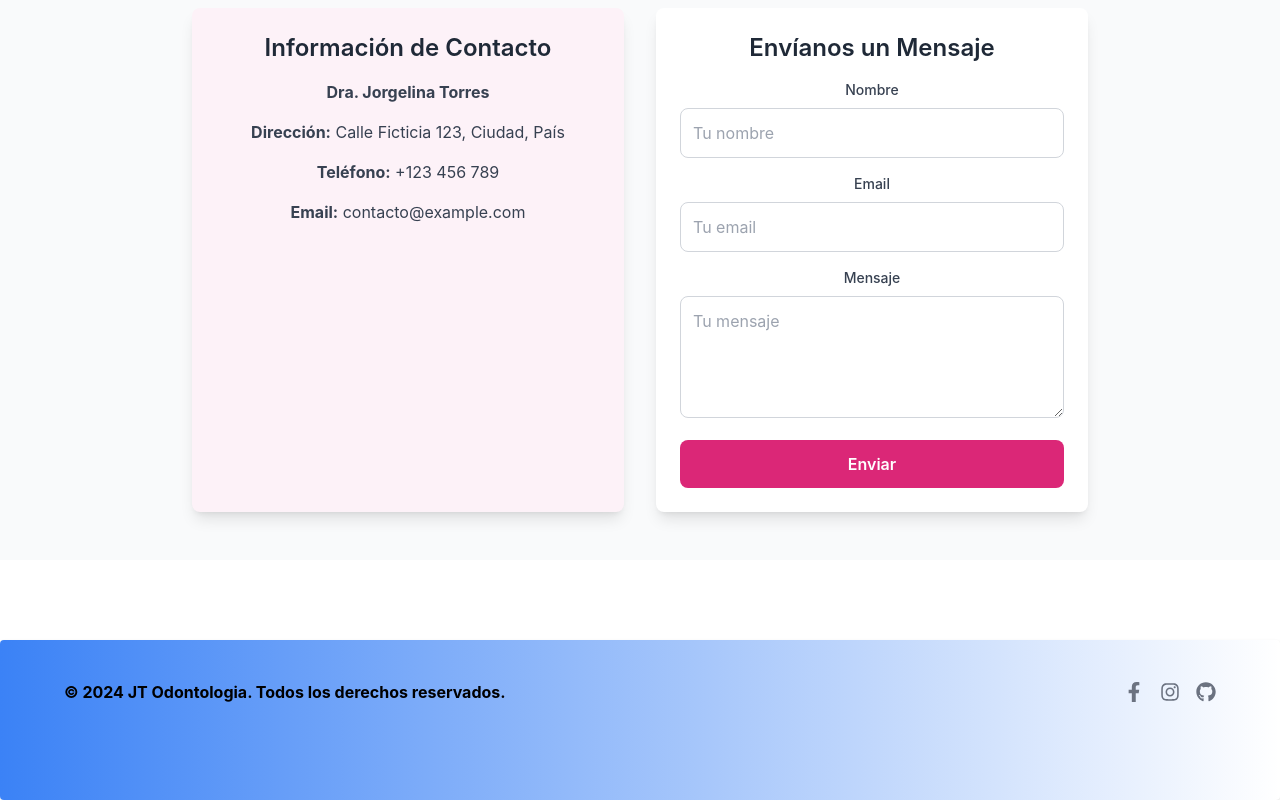
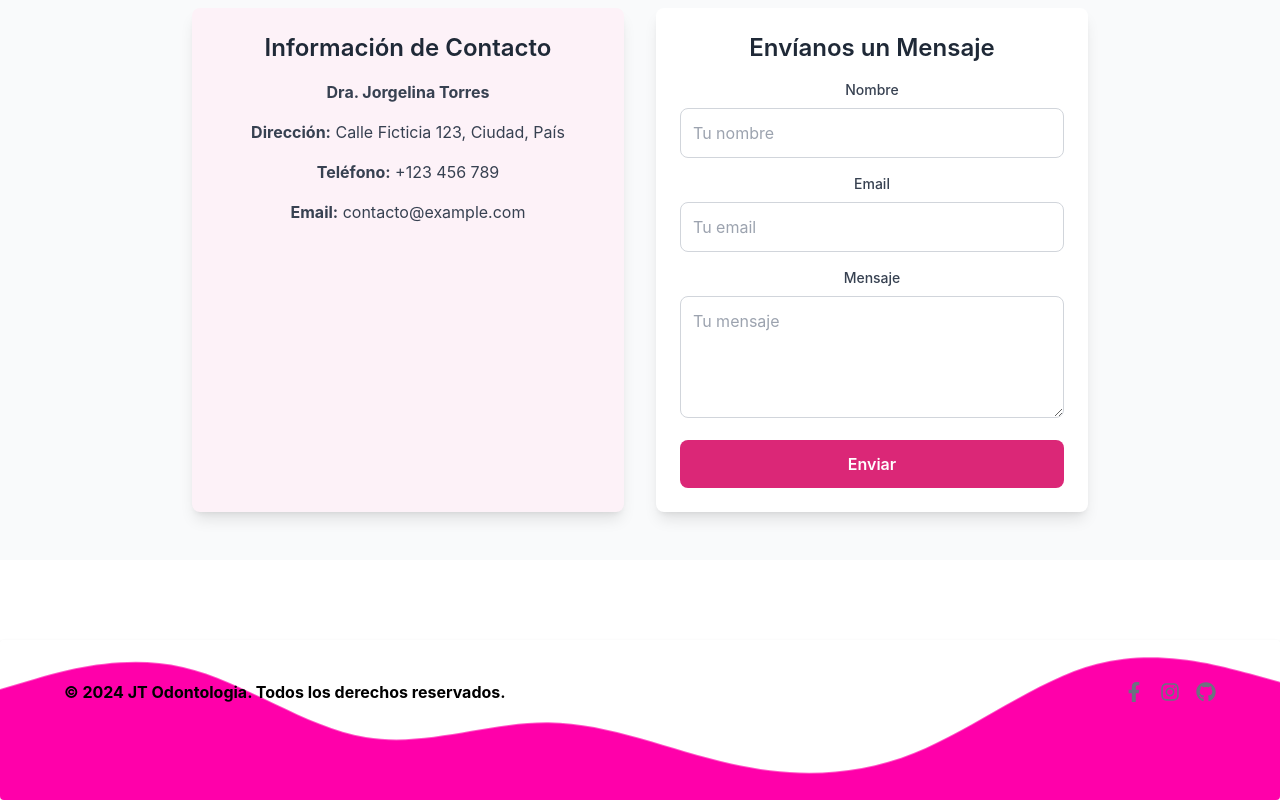
Before and after one commit to Juanse1998/jt-landing-page, a React (Create React App) app: page / in a window 1280 px wide. Shown: the part 1971-2771 px from the top of the page. Built offline with nearby package versions, Linux system fonts and the light colour scheme.

Commit message:
Se agrego background

```diff
--- a/src/components/footer/Footer.jsx
+++ b/src/components/footer/Footer.jsx
@@ -3,7 +3,9 @@ import { FaFacebookF, FaInstagram, FaTwitter, FaGithub, FaYoutube, FaLinkedin }
 
 const Footer = () => {
   return (
-    <footer className="bg-gradient-to-r from-blue-500 shadow rounded h-40 pt-10 mt-20">
+    <footer className="shadow rounded h-40 pt-10 mt-20"
+    style={{backgroundImage: "url('/footerBg.svg')",  backgroundSize: 'cover', backgroundRepeat: 'no-repeat', backgroundAttachment: 'scroll',   backgroundPosition: '20% 80%', }}
+    >
       <div className="max-w-6xl mx-auto flex flex-col md:flex-row justify-between ">
         <div className="flex">
           <p className="flex items-center text-black-500 font-bold">© 2024 JT Odontologia. Todos los derechos reservados.</p>
```
Also changed, not shown: public/footerBg.svg (added).
